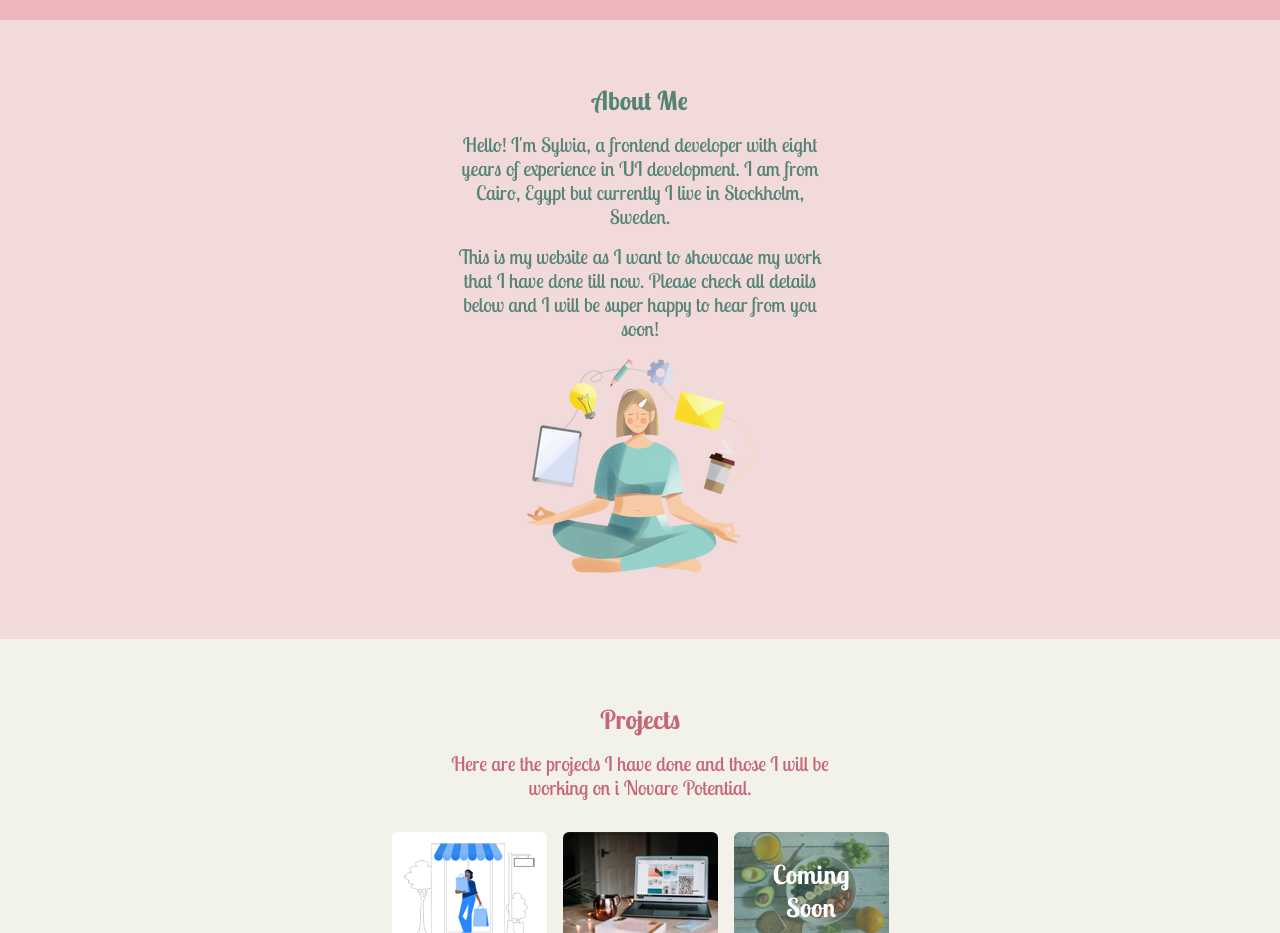
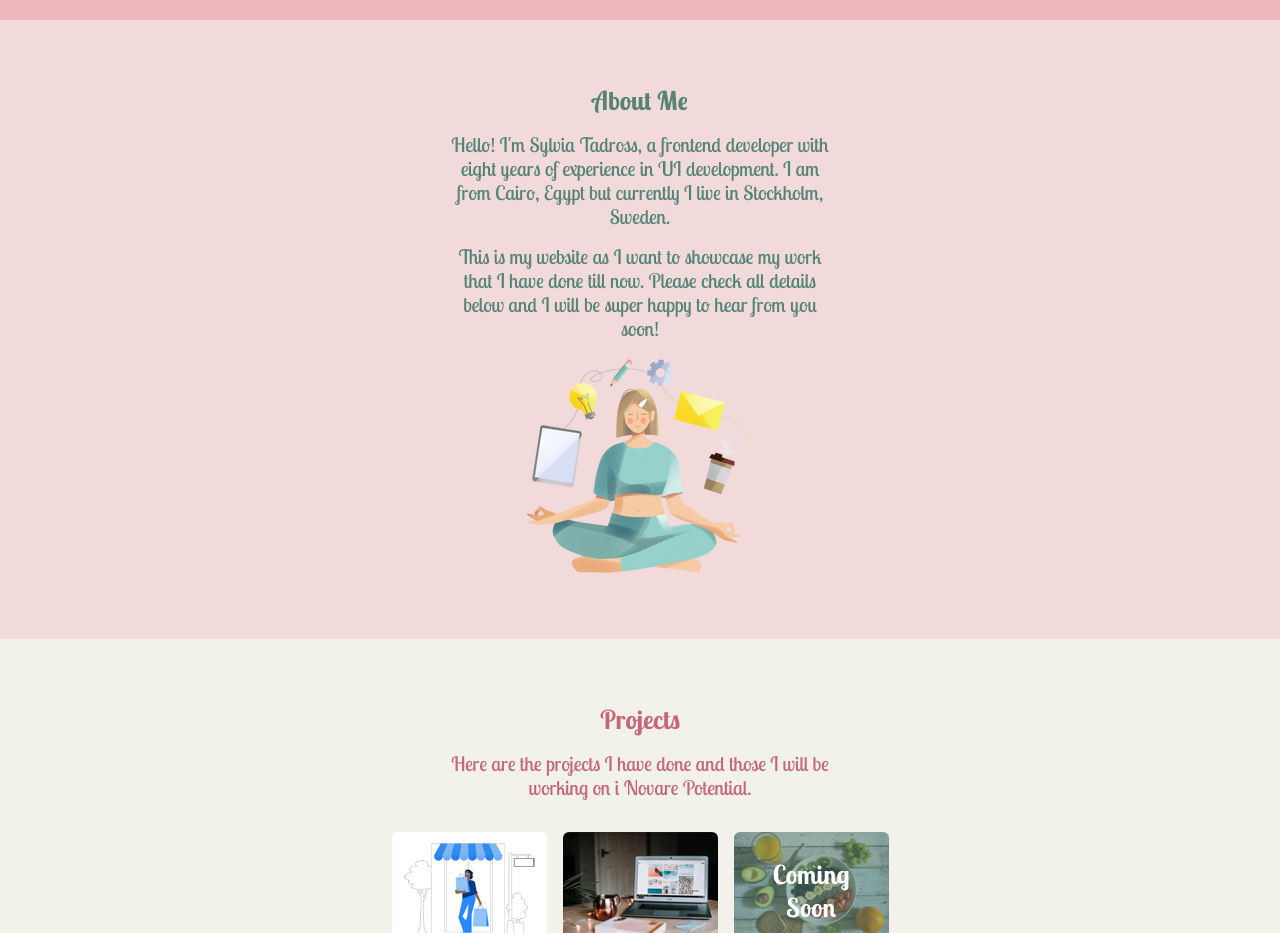
Before and after one commit to sylviaadel/portfolio, a React (Create React App) app: page / in a window 1280 px wide. Shown: the part 780-1713 px from the top of the page. Built offline with nearby package versions, Linux system fonts and the light colour scheme.

Commit message:
Add last name

```diff
--- a/src/components/AboutSection.jsx
+++ b/src/components/AboutSection.jsx
@@ -5,7 +5,7 @@ export default function About() {
         <section id='About'>
             <div>
                 <h2>About Me</h2>
-                <p>Hello! I'm Sylvia, a frontend developer with eight years of experience in UI development. I am from Cairo, Egypt but currently I live in Stockholm, Sweden. </p>
+                <p>Hello! I'm Sylvia Tadross, a frontend developer with eight years of experience in UI development. I am from Cairo, Egypt but currently I live in Stockholm, Sweden. </p>
                 <p>This is my website as I want to showcase my work that I have done till now. Please check all details below and I will be super happy to hear from you soon!</p>
             </div>
             <img src={AboutImage} alt="A girl playing yoga and thinking about her intrests." />
```
